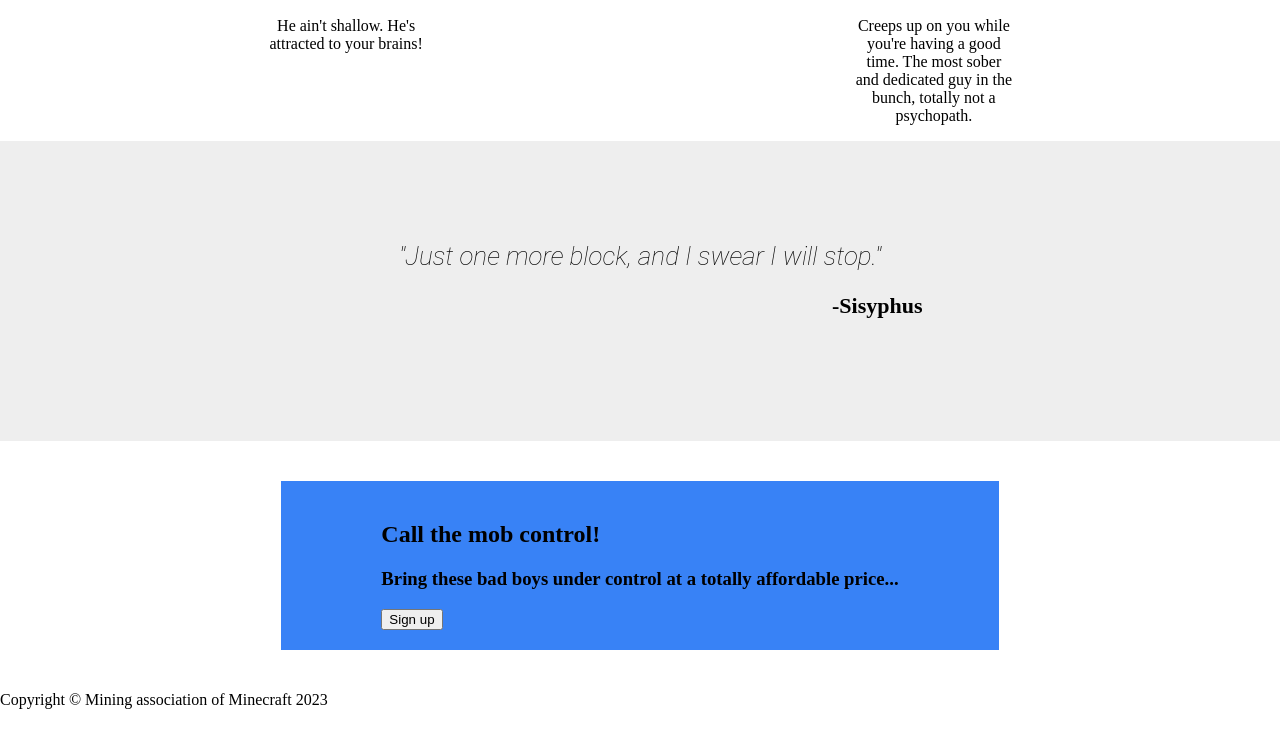
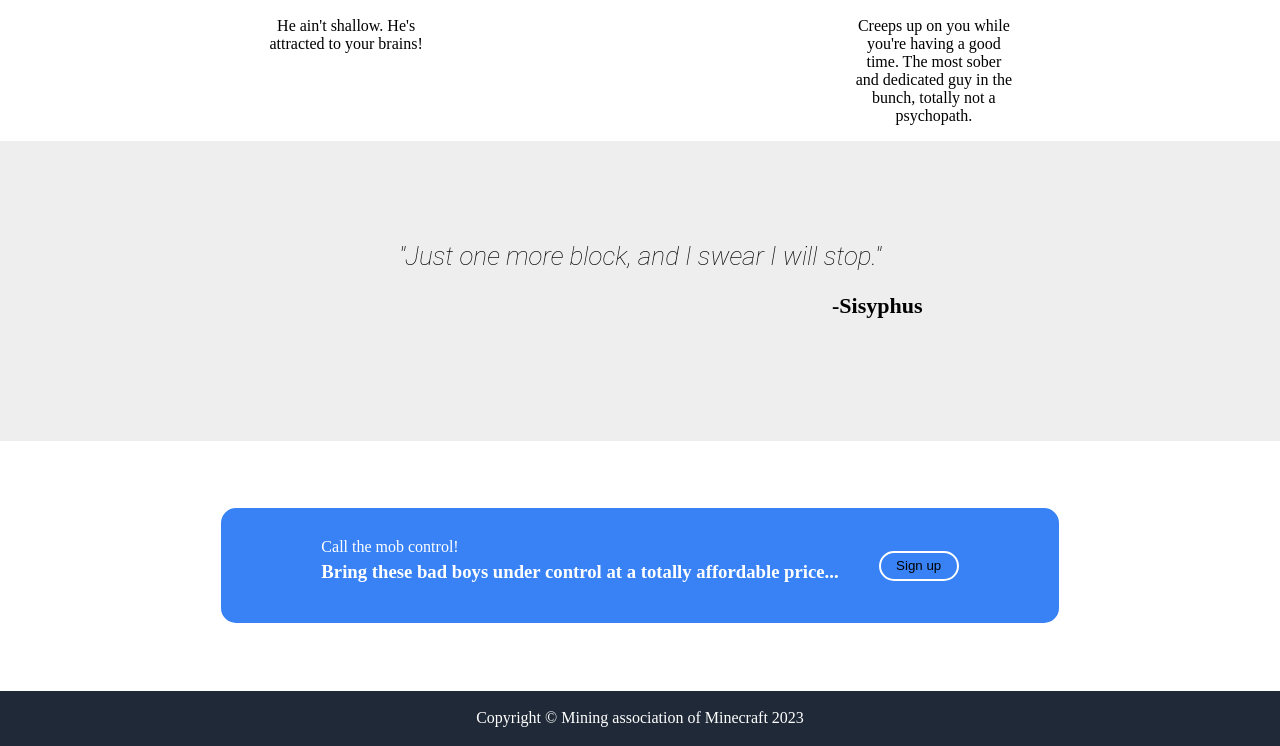
Before and after one commit to gaurav8969/landing-page, a plain HTML site: page index.html in a window 1280 px wide. Shown: the part 1530-2276 px from the top of the page. Before the commit the page ends 2239 px from the top, so only its background shows below. Drawn offline with Linux system fonts and the light colour scheme.

Commit message:
fix the footer and the button

```diff
--- a/index.html
+++ b/index.html
@@ -19,7 +19,7 @@
     <div class="multimedia">
       <div class="hypertext"><h1>Beware!</h1>
         Minecraft mobs to be beware of...
-        <button class="mojo-login">Mojang Login!</button>
+        <button class="mojo-login"><a href="https://youtu.be/dQw4w9WgXcQ?feature=shared">Mojang Login!</a></button>
       </div>
       <img class="minecraft" src="images/minecraft.png" alt="Minecraft">
     </div>
@@ -55,10 +55,14 @@
   </div>
   <div class="wrapper-div">
     <div class="button-container">
-      <h2>Call the mob control!</h2>
-      <h3>Bring these bad boys under control at a totally affordable price...</h3>
-      <button>Sign up</button>
-  </div>
+      <div class="text"
+        <h2 class="button-text">Call the mob control!</h2>
+        <h3 class="button-text description">Bring these bad boys under control at a totally affordable price...</h3>
+      </div>
+      <div class="button">
+        <button class="sign-up">Sign up</button>
+      </div>
+    </div>
   </div>
   <div class="footer">
         Copyright © Mining association of Minecraft 2023
--- a/style.css
+++ b/style.css
@@ -47,6 +47,10 @@ img {
     display:flex;
     justify-content: space-around;
     align-items:center;
+}
+
+a {
+    color:white;
 }
 
 .hypertext {
@@ -119,9 +123,40 @@ img {
     display:flex;
     justify-content: center;
     align-items: center;
+    color:white;
 }
 
 .button-container {
+    display:flex;
+    align-items:center;
+    gap:40px;
     background-color: #3882F6;
-    padding:20px 100px;
+    padding:30px 100px;
+    border-radius:15px;
 }
+
+.button-text {
+    margin: 0;
+    padding:0;
+}
+
+.button-text.description {
+    margin-top:5px;
+    margin-bottom:10px;
+}
+
+.sign-up {
+    width:80px;
+    height:30px;
+    border:2px solid white;
+    border-radius:15px;
+    background-color: #3882F6;
+}
+.footer {
+    display:flex;
+    height:55px;
+    justify-content: center;
+    align-items:center;
+    background-color: #1F2937;
+    color:white;
+}
```
